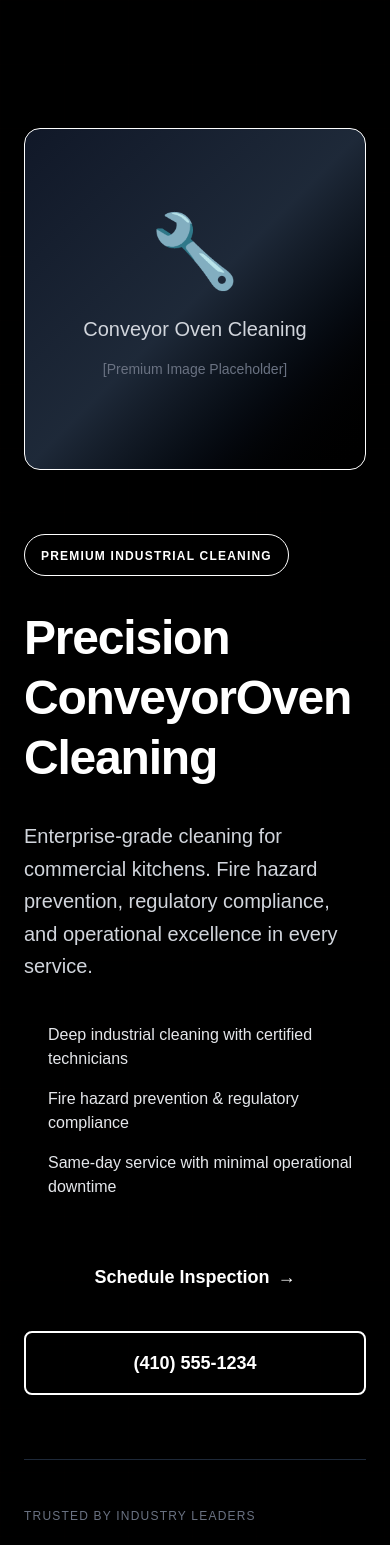
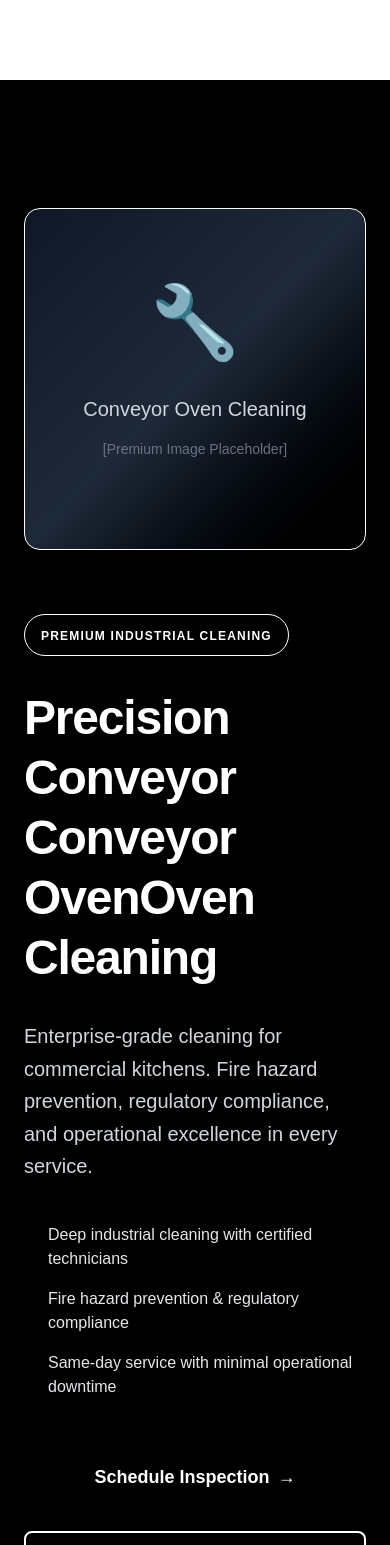
Before and after one commit to backdoc123/total-restaurant-care, a Next.js app: page / in a window 390 px wide. Shown: the top 1545 px of the page. Built offline with nearby package versions, Linux system fonts and the light colour scheme.

Commit message:
TRC PREMIUM V4: Sticky header with branding, word-by-word hero headline reveal, stronger card hover states with bg gradient, animated stat counters, enhanced scroll animations, elegant typography only

```diff
--- a/app/page.tsx
+++ b/app/page.tsx
@@ -1,3 +1,4 @@
+import Header from "@/components/Header";
 import Hero from "@/components/Hero";
 import Services from "@/components/Services";
 import WhyTRC from "@/components/WhyTRC";
@@ -7,6 +8,7 @@ import Footer from "@/components/Footer";
 export default function Home() {
   return (
     <>
+      <Header />
       <Hero />
       <Services />
       <WhyTRC />
--- /dev/null
+++ b/components/Header.tsx
@@ -0,0 +1,60 @@
+'use client'
+
+import { motion } from 'framer-motion'
+import { useState, useEffect } from 'react'
+
+export default function Header() {
+  const [isScrolled, setIsScrolled] = useState(false)
+
+  useEffect(() => {
+    const handleScroll = () => {
+      setIsScrolled(window.scrollY > 50)
+    }
+    window.addEventListener('scroll', handleScroll)
+    return () => window.removeEventListener('scroll', handleScroll)
+  }, [])
+
+  return (
+    <motion.header
+      initial={{ opacity: 0, y: -20 }}
+      animate={{ opacity: 1, y: 0 }}
+      transition={{ duration: 0.8, delay: 0.2 }}
+      className={`fixed top-0 left-0 right-0 z-50 transition-all duration-300 ${
+        isScrolled
+          ? 'bg-black/80 backdrop-blur-md border-b border-copper-600/20 py-4'
+          : 'bg-transparent py-6'
+      }`}
+    >
+      <div className="max-w-7xl mx-auto px-6 sm:px-8 lg:px-16">
+        <div className="flex items-center gap-4">
+          {/* Logo placeholder */}
+          <div className="flex items-center gap-3 group cursor-pointer">
+            <div className="w-12 h-12 rounded-lg bg-gradient-to-br from-copper-600 to-copper-500 flex items-center justify-center text-white font-black text-xl group-hover:shadow-lg group-hover:shadow-copper-600/50 transition-all duration-300">
+              TRC
+            </div>
+            <div className="hidden sm:block">
+              <p className="text-white font-sans font-bold text-sm leading-tight">
+                Total Restaurant
+              </p>
+              <p className="text-copper-500 font-sans font-bold text-sm">
+                Care
+              </p>
+            </div>
+          </div>
+
+          {/* Spacer */}
+          <div className="flex-1" />
+
+          {/* Right side CTA */}
+          <motion.button
+            whileHover={{ scale: 1.05 }}
+            whileTap={{ scale: 0.95 }}
+            className="px-6 py-2 bg-gradient-to-r from-copper-600 to-copper-500 text-white font-sans font-bold text-sm rounded-lg hover:shadow-lg hover:shadow-copper-600/50 transition-all duration-300 hidden sm:block"
+          >
+            Schedule Now
+          </motion.button>
+        </div>
+      </div>
+    </motion.header>
+  )
+}
--- a/components/Hero.tsx
+++ b/components/Hero.tsx
@@ -2,6 +2,9 @@
 
 import { motion } from 'framer-motion'
 import type { Variants } from 'framer-motion'
+
+const words = ['Precision', 'Conveyor', 'Oven', 'Cleaning']
+const highlightWords = ['Conveyor', 'Oven']
 
 export default function Hero() {
   const containerVariants: Variants = {
@@ -10,44 +13,60 @@ export default function Hero() {
       opacity: 1,
       transition: {
         staggerChildren: 0.15,
-        delayChildren: 0.2,
+        delayChildren: 0.3,
       },
     },
   }
 
   const itemVariants: Variants = {
-    hidden: { opacity: 0, y: 40 },
+    hidden: { opacity: 0, y: 50 },
     visible: {
       opacity: 1,
       y: 0,
       transition: {
-        duration: 0.9,
+        duration: 1.1,
         ease: [0.25, 0.46, 0.45, 0.94],
       },
     },
   }
 
+  const wordVariants: Variants = {
+    hidden: { opacity: 0, y: 40 },
+    visible: (custom: number) => ({
+      opacity: 1,
+      y: 0,
+      transition: {
+        delay: custom * 0.15 + 0.4,
+        duration: 0.8,
+        ease: [0.25, 0.46, 0.45, 0.94],
+      },
+    }),
+  }
+
   return (
-    <section className="relative min-h-screen bg-black text-white overflow-hidden flex items-center pt-32 pb-32">
+    <section className="relative min-h-screen bg-black text-white overflow-hidden flex items-center pt-32 pb-32 mt-20">
       {/* Elegant background elements */}
       <div className="absolute inset-0 overflow-hidden">
-        {/* Gradient orbs */}
+        {/* Gradient orbs - smooth, elegant floating */}
         <motion.div
-          animate={{ x: [0, 50, 0], y: [0, 30, 0] }}
-          transition={{ duration: 20, repeat: Infinity, ease: "easeInOut" }}
-          className="absolute -top-40 -right-40 w-80 h-80 bg-gradient-to-br from-copper-600 to-copper-900 rounded-full opacity-5 blur-3xl"
+          animate={{ x: [0, 60, 0], y: [0, 40, 0] }}
+          transition={{ duration: 25, repeat: Infinity, ease: "easeInOut" }}
+          className="absolute -top-40 -right-40 w-96 h-96 bg-gradient-to-br from-copper-600 via-copper-700 to-copper-900 rounded-full opacity-8 blur-3xl"
         />
         <motion.div
-          animate={{ x: [0, -30, 0], y: [0, -40, 0] }}
-          transition={{ duration: 25, repeat: Infinity, ease: "easeInOut", delay: 1 }}
-          className="absolute -bottom-32 -left-32 w-96 h-96 bg-gradient-to-tr from-copper-500 to-copper-700 rounded-full opacity-3 blur-3xl"
+          animate={{ x: [0, -40, 0], y: [0, -50, 0] }}
+          transition={{ duration: 30, repeat: Infinity, ease: "easeInOut", delay: 2 }}
+          className="absolute -bottom-40 -left-40 w-96 h-96 bg-gradient-to-tr from-copper-600 via-copper-700 to-orange-600 rounded-full opacity-6 blur-3xl"
         />
 
-        {/* Subtle grid */}
-        <div className="absolute inset-0 opacity-5" style={{
-          backgroundImage: 'linear-gradient(90deg, rgba(249,158,11,.1) 1px, transparent 1px), linear-gradient(rgba(249,158,11,.1) 1px, transparent 1px)',
-          backgroundSize: '4rem 4rem'
+        {/* Subtle animated grid */}
+        <div className="absolute inset-0 opacity-10" style={{
+          backgroundImage: 'linear-gradient(90deg, rgba(249,158,11,.15) 1px, transparent 1px), linear-gradient(rgba(249,158,11,.15) 1px, transparent 1px)',
+          backgroundSize: '5rem 5rem'
         }} />
+
+        {/* Gradient overlay */}
+        <div className="absolute inset-0 bg-gradient-to-br from-black via-black to-black opacity-40" />
       </div>
 
       {/* Content */}
@@ -62,26 +81,40 @@ export default function Hero() {
           >
             {/* Badge */}
             <motion.div variants={itemVariants} className="mb-8 inline-block">
-              <div className="px-4 py-2 border border-copper-600 border-opacity-40 rounded-full backdrop-blur-xs bg-copper-600 bg-opacity-10">
+              <div className="px-4 py-2 border border-copper-600 border-opacity-40 rounded-full backdrop-blur-sm bg-copper-600 bg-opacity-10">
                 <span className="text-copper-400 font-sans text-xs uppercase tracking-widest font-semibold">
                   Premium Industrial Cleaning
                 </span>
               </div>
             </motion.div>
 
-            {/* Headline - Premium typography */}
-            <motion.h1
-              variants={itemVariants}
-              className="text-5xl sm:text-6xl lg:text-7xl font-sans font-black mb-8 leading-tight tracking-tight text-white"
-            >
-              Precision{' '}
-              <span className="relative inline-block">
-                <span className="relative z-10">Conveyor</span>
-                <span className="absolute -inset-2 bg-gradient-to-r from-copper-600 to-copper-500 blur-lg opacity-50" />
-                <span className="absolute -inset-2 bg-gradient-to-r from-copper-600 to-copper-500" />
-                <span className="relative text-white">Oven</span>
-              </span>
-              {' '}Cleaning
+            {/* Headline - Word by word reveal */}
+            <motion.h1 className="text-5xl sm:text-6xl lg:text-7xl font-sans font-black mb-8 leading-tight tracking-tight text-white">
+              {words.map((word, index) => (
+                <motion.span
+                  key={index}
+                  custom={index}
+                  variants={wordVariants}
+                  initial="hidden"
+                  animate="visible"
+                  className={`inline-block mr-3 ${
+                    highlightWords.includes(word)
+                      ? 'relative'
+                      : ''
+                  }`}
+                >
+                  {highlightWords.includes(word) ? (
+                    <span className="relative inline-block">
+                      <span className="relative z-10">{word}</span>
+                      <span className="absolute -inset-2 bg-gradient-to-r from-copper-600 to-copper-500 blur-lg opacity-60" />
+                      <span className="absolute -inset-2 bg-gradient-to-r from-copper-600 to-copper-500 opacity-20" />
+                      <span className="relative text-white">{word}</span>
+                    </span>
+                  ) : (
+                    word
+                  )}
+                </motion.span>
+              ))}
             </motion.h1>
 
             {/* Subheading */}
@@ -100,7 +133,7 @@ export default function Hero() {
                 'Same-day service with minimal operational downtime'
               ].map((item, i) => (
                 <div key={i} className="flex items-start gap-4">
-                  <div className="w-2 h-2 bg-gradient-to-r from-copper-500 to-copper-400 rounded-full mt-2.5 flex-shrink-0" />
+                  <div className="w-2 h-2 bg-gradient-to-r from-copper-500 to-copper-400 rounded-full mt-3 flex-shrink-0" />
                   <p className="text-gray-200 font-light">{item}</p>
                 </div>
               ))}
@@ -112,17 +145,17 @@ export default function Hero() {
               className="flex flex-col sm:flex-row gap-6 sm:items-center"
             >
               <motion.button
-                whileHover={{ scale: 1.05, y: -2 }}
+                whileHover={{ scale: 1.08, y: -4 }}
                 whileTap={{ scale: 0.95 }}
-                className="px-8 py-4 bg-gradient-to-r from-copper-600 to-copper-500 text-white font-sans font-bold text-lg rounded-lg hover:shadow-2xl hover:shadow-copper-600/50 transition-all duration-300 flex items-center justify-center"
+                className="px-10 py-4 bg-gradient-to-r from-copper-600 to-copper-500 text-white font-sans font-bold text-lg rounded-lg hover:shadow-2xl hover:shadow-copper-600/50 transition-all duration-300 flex items-center justify-center gap-2"
               >
                 Schedule Inspection
-                <span className="ml-2">→</span>
+                <span>→</span>
               </motion.button>
               <motion.button
-                whileHover={{ scale: 1.05 }}
+                whileHover={{ scale: 1.08 }}
                 whileTap={{ scale: 0.95 }}
-                className="px-8 py-4 border-2 border-copper-600 border-opacity-60 text-copper-400 font-sans font-bold text-lg rounded-lg hover:bg-copper-600 hover:bg-opacity-10 hover:text-copper-300 transition-all duration-300"
+                className="px-10 py-4 border-2 border-copper-600 border-opacity-60 text-copper-400 font-sans font-bold text-lg rounded-lg hover:bg-copper-600 hover:bg-opacity-15 hover:text-copper-300 transition-all duration-300"
               >
                 (410) 555-1234
               </motion.button>
@@ -137,9 +170,9 @@ export default function Hero() {
 
           {/* Right: Visual Element */}
           <motion.div
-            initial={{ opacity: 0, x: 60 }}
+            initial={{ opacity: 0, x: 80 }}
             animate={{ opacity: 1, x: 0 }}
-            transition={{ duration: 1, delay: 0.3, ease: [0.25, 0.46, 0.45, 0.94] }}
+            transition={{ duration: 1.2, delay: 0.4, ease: [0.25, 0.46, 0.45, 0.94] }}
             className="order-1 lg:order-2"
           >
             {/* Premium image placeholder */}
@@ -147,7 +180,7 @@ export default function Hero() {
               <div className="aspect-square rounded-2xl overflow-hidden bg-gradient-to-br from-gray-900 via-gray-800 to-black border border-copper-600 border-opacity-30 relative group">
                 {/* Animated accent */}
                 <motion.div
-                  className="absolute -inset-1 bg-gradient-to-r from-copper-600 to-copper-400 rounded-2xl opacity-0 group-hover:opacity-20 blur-lg transition-opacity duration-300"
+                  className="absolute -inset-1 bg-gradient-to-r from-copper-600 to-copper-400 rounded-2xl opacity-0 group-hover:opacity-25 blur-lg transition-opacity duration-300"
                   animate={{ rotate: [0, 360] }}
                   transition={{ duration: 20, repeat: Infinity, ease: "linear" }}
                 />
@@ -155,8 +188,8 @@ export default function Hero() {
                 {/* Content */}
                 <div className="absolute inset-0 flex flex-col items-center justify-center p-8 z-10">
                   <motion.div
-                    animate={{ y: [0, -10, 0] }}
-                    transition={{ duration: 4, repeat: Infinity }}
+                    animate={{ y: [0, -15, 0] }}
+                    transition={{ duration: 5, repeat: Infinity }}
                     className="text-7xl mb-6"
                   >
                     🔧
@@ -168,9 +201,9 @@ export default function Hero() {
 
               {/* Floating card accent */}
               <motion.div
-                initial={{ opacity: 0, y: 20 }}
+                initial={{ opacity: 0, y: 30 }}
                 animate={{ opacity: 1, y: 0 }}
-                transition={{ duration: 0.8, delay: 0.6 }}
+                transition={{ duration: 0.8, delay: 0.8 }}
                 className="absolute -bottom-12 -right-12 w-48 p-6 bg-black border border-copper-600 border-opacity-30 rounded-xl backdrop-blur-sm hidden lg:block"
               >
                 <p className="text-xs text-copper-400 uppercase tracking-widest mb-2">25+ Years</p>
@@ -183,8 +216,8 @@ export default function Hero() {
 
       {/* Scroll indicator */}
       <motion.div
-        animate={{ y: [0, 12, 0] }}
-        transition={{ duration: 3, repeat: Infinity }}
+        animate={{ y: [0, 16, 0] }}
+        transition={{ duration: 3.5, repeat: Infinity }}
         className="absolute bottom-10 left-1/2 transform -translate-x-1/2 z-20"
       >
         <div className="text-copper-500 text-center">
--- a/components/Services.tsx
+++ b/components/Services.tsx
@@ -5,32 +5,26 @@ import type { Variants } from 'framer-motion'
 
 const services = [
   {
-    icon: '🔬',
     title: 'Deep Industrial Cleaning',
     description: 'Certified technicians use proven methods to remove grease, carbon, and buildup from conveyor ovens and kitchen systems.',
   },
   {
-    icon: '🛡️',
     title: 'Fire Hazard Prevention',
     description: 'Eliminate dangerous grease accumulation. Our process ensures your kitchen stays safe and fire-compliant.',
   },
   {
-    icon: '⚖️',
     title: 'Regulatory Compliance',
     description: 'Meet all local health codes and safety standards. Avoid costly violations and operational shutdowns.',
   },
   {
-    icon: '⏱️',
     title: 'Minimal Downtime',
     description: 'Same-day service options keep your operation running. Efficient work minimizes kitchen interruption.',
   },
   {
-    icon: '📅',
     title: 'Scheduled Maintenance',
     description: 'Recurring cleaning programs customized to your kitchen\'s needs. Prevents buildup before it becomes critical.',
   },
   {
-    icon: '🚨',
     title: 'Emergency Response',
     description: '24-hour availability for urgent cleaning needs. Rapid deployment when you need it most.',
   },
@@ -43,36 +37,36 @@ export default function Services() {
       opacity: 1,
       transition: {
         staggerChildren: 0.08,
-        delayChildren: 0.1,
+        delayChildren: 0.15,
       },
     },
   }
 
   const cardVariants: Variants = {
-    hidden: { opacity: 0, y: 30 },
+    hidden: { opacity: 0, y: 40 },
     visible: {
       opacity: 1,
       y: 0,
       transition: {
-        duration: 0.6,
+        duration: 0.8,
         ease: "easeOut",
       },
     },
   }
 
   return (
-    <section className="py-32 bg-white relative overflow-hidden">
+    <section className="py-40 bg-white relative overflow-hidden">
       {/* Subtle background */}
-      <div className="absolute inset-0 opacity-30" style={{
+      <div className="absolute inset-0 opacity-40" style={{
         backgroundImage: 'radial-gradient(circle at 20% 50%, rgba(245, 158, 11, .02) 0%, transparent 50%)'
       }} />
 
       <div className="max-w-7xl mx-auto px-6 sm:px-8 lg:px-16 relative z-10">
         {/* Section header */}
         <motion.div
-          initial={{ opacity: 0, y: 30 }}
+          initial={{ opacity: 0, y: 50 }}
           whileInView={{ opacity: 1, y: 0 }}
-          transition={{ duration: 0.7 }}
+          transition={{ duration: 0.9 }}
           viewport={{ once: true }}
           className="mb-24 max-w-3xl"
         >
@@ -97,24 +91,22 @@ export default function Services() {
             <motion.div
               key={index}
               variants={cardVariants}
-              whileHover={{ y: -8, transition: { duration: 0.3 } }}
-              className="group p-8 bg-white border-2 border-navy-100 rounded-xl hover:border-copper-600 hover:border-opacity-50 hover:shadow-2xl hover:shadow-copper-600/10 transition-all duration-300"
+              whileHover={{
+                y: -12,
+                transition: { duration: 0.3 }
+              }}
+              className="group p-8 bg-white border-2 border-navy-100 rounded-xl hover:border-copper-600 hover:border-opacity-60 hover:bg-gradient-to-br hover:from-white hover:to-orange-50 hover:shadow-2xl hover:shadow-copper-600/15 transition-all duration-300"
             >
-              {/* Icon */}
-              <div className="text-5xl mb-6 inline-block group-hover:animate-float">
-                {service.icon}
-              </div>
-
               {/* Title with accent line */}
-              <div className="mb-4">
-                <h3 className="text-xl font-sans font-bold text-navy-900">
+              <div className="mb-6">
+                <h3 className="text-2xl font-sans font-bold text-navy-900 group-hover:text-copper-600 transition-colors duration-300">
                   {service.title}
                 </h3>
-                <div className="w-0 group-hover:w-12 h-1 bg-gradient-to-r from-copper-600 to-copper-400 transition-all duration-300 mt-3" />
+                <div className="w-0 group-hover:w-16 h-1.5 bg-gradient-to-r from-copper-600 to-copper-400 transition-all duration-300 mt-4" />
               </div>
 
               {/* Description */}
-              <p className="text-navy-700 font-light leading-relaxed">
+              <p className="text-navy-700 font-light leading-relaxed text-lg">
                 {service.description}
               </p>
             </motion.div>
--- a/components/WhyTRC.tsx
+++ b/components/WhyTRC.tsx
@@ -1,6 +1,7 @@
 'use client'
 
 import { motion } from 'framer-motion'
+import { useEffect, useState } from 'react'
 import type { Variants } from 'framer-motion'
 
 const reasons = [
@@ -26,47 +27,78 @@ const reasons = [
   },
 ]
 
+function AnimatedNumber({ value, duration = 2.5 }: { value: number; duration?: number }) {
+  const [count, setCount] = useState(0)
+
+  useEffect(() => {
+    let isMounted = true
+    const target = value
+
+    const interval = setInterval(() => {
+      setCount(prev => {
+        if (prev >= target) {
+          clearInterval(interval)
+          return target
+        }
+        return Math.min(prev + Math.ceil(target / (duration * 60)), target)
+      })
+    }, 1000 / 60)
+
+    return () => {
+      isMounted = false
+      clearInterval(interval)
+    }
+  }, [value, duration])
+
+  return <>{count}</>
+}
+
 export default function WhyTRC() {
   const containerVariants: Variants = {
     hidden: { opacity: 0 },
     visible: {
       opacity: 1,
       transition: {
-        staggerChildren: 0.12,
+        staggerChildren: 0.15,
         delayChildren: 0.1,
       },
     },
   }
 
   const itemVariants: Variants = {
-    hidden: { opacity: 0, x: -40 },
+    hidden: { opacity: 0, x: -50 },
     visible: {
       opacity: 1,
       x: 0,
       transition: {
-        duration: 0.7,
+        duration: 0.9,
         ease: "easeOut",
       },
     },
   }
 
   return (
-    <section className="py-32 bg-gradient-to-b from-navy-900 to-navy-950 text-white relative overflow-hidden">
+    <section className="py-40 bg-gradient-to-b from-navy-900 to-navy-950 text-white relative overflow-hidden">
       {/* Elegant background elements */}
       <div className="absolute inset-0">
         <motion.div
-          animate={{ x: [0, 40, 0], y: [0, 20, 0] }}
-          transition={{ duration: 20, repeat: Infinity, ease: "easeInOut" }}
-          className="absolute top-1/4 -right-32 w-72 h-72 bg-gradient-to-br from-copper-600 to-copper-900 rounded-full opacity-5 blur-3xl"
+          animate={{ x: [0, 50, 0], y: [0, 30, 0] }}
+          transition={{ duration: 25, repeat: Infinity, ease: "easeInOut" }}
+          className="absolute top-1/4 -right-32 w-80 h-80 bg-gradient-to-br from-copper-600 to-copper-900 rounded-full opacity-8 blur-3xl"
+        />
+        <motion.div
+          animate={{ x: [0, -30, 0], y: [0, -40, 0] }}
+          transition={{ duration: 30, repeat: Infinity, ease: "easeInOut", delay: 3 }}
+          className="absolute -bottom-40 -left-40 w-80 h-80 bg-gradient-to-tr from-copper-600 to-orange-600 rounded-full opacity-6 blur-3xl"
         />
       </div>
 
       <div className="max-w-7xl mx-auto px-6 sm:px-8 lg:px-16 relative z-10">
         {/* Section header */}
         <motion.div
-          initial={{ opacity: 0, y: 30 }}
+          initial={{ opacity: 0, y: 50 }}
           whileInView={{ opacity: 1, y: 0 }}
-          transition={{ duration: 0.7 }}
+          transition={{ duration: 0.9 }}
           viewport={{ once: true }}
           className="mb-20 max-w-3xl"
         >
@@ -85,7 +117,7 @@ export default function WhyTRC() {
           initial="hidden"
           whileInView="visible"
           viewport={{ once: true, margin: "-100px" }}
-          className="grid grid-cols-1 md:grid-cols-2 gap-12 mb-24"
+          className="grid grid-cols-1 md:grid-cols-2 gap-16 mb-24"
         >
           {reasons.map((reason, index) => (
             <motion.div
@@ -93,9 +125,9 @@ export default function WhyTRC() {
               variants={itemVariants}
               className="group"
             >
-              {/* Number badge */}
-              <div className="mb-6">
-                <span className="text-6xl font-black text-copper-600 opacity-30 group-hover:opacity-100 transition-opacity duration-300">
+              {/* Number badge - animated reveal */}
+              <div className="mb-8 h-20">
+                <span className="text-7xl font-black text-copper-600 opacity-25 group-hover:opacity-100 transition-opacity duration-300 tabular-nums">
                   {reason.number}
                 </span>
               </div>
@@ -104,43 +136,44 @@ export default function WhyTRC() {
               <h3 className="text-2xl font-sans font-bold mb-4 group-hover:text-copper-400 transition-colors duration-300">
                 {reason.title}
               </h3>
-              <p className="text-gray-400 font-light leading-relaxed text-lg">
+              <p className="text-gray-400 font-light leading-relaxed text-lg mb-6">
                 {reason.description}
               </p>
 
               {/* Accent line */}
-              <div className="w-0 group-hover:w-16 h-1 bg-gradient-to-r from-copper-600 to-copper-400 transition-all duration-300 mt-6" />
+              <div className="w-0 group-hover:w-20 h-1.5 bg-gradient-to-r from-copper-600 to-copper-400 transition-all duration-300" />
             </motion.div>
           ))}
         </motion.div>
 
         {/* Credentials section */}
         <motion.div
-          initial={{ opacity: 0, y: 30 }}
+          initial={{ opacity: 0, y: 50 }}
           whileInView={{ opacity: 1, y: 0 }}
-          transition={{ duration: 0.7, delay: 0.2 }}
+          transition={{ duration: 0.9, delay: 0.2 }}
           viewport={{ once: true }}
           className="border-t border-navy-700 pt-24"
         >
-          <p className="text-copper-400 font-sans text-sm uppercase tracking-widest font-bold mb-8">By The Numbers</p>
+          <p className="text-copper-400 font-sans text-sm uppercase tracking-widest font-bold mb-12">By The Numbers</p>
 
           <div className="grid grid-cols-2 md:grid-cols-4 gap-8">
             {[
-              { value: '500+', label: 'Restaurants Served' },
-              { value: '25+', label: 'Years Experience' },
-              { value: '100%', label: 'Certified Staff' },
-              { value: '24/7', label: 'Emergency Response' },
+              { value: 500, label: 'Restaurants Served' },
+              { value: 25, label: 'Years Experience' },
+              { value: 100, label: 'Certified Staff' },
+              { value: 24, label: 'Hour Emergency Response' },
             ].map((stat, i) => (
               <motion.div
                 key={i}
-                initial={{ opacity: 0, scale: 0.9 }}
+                initial={{ opacity: 0, scale: 0.8 }}
                 whileInView={{ opacity: 1, scale: 1 }}
-                transition={{ duration: 0.6, delay: i * 0.1 }}
-                viewport={{ once: true }}
+                transition={{ duration: 0.7, delay: i * 0.1 }}
+                viewport={{ once: true, margin: "-50px" }}
                 className="text-center group"
               >
-                <div className="text-5xl sm:text-6xl font-black text-copper-600 mb-3 group-hover:text-copper-500 transition-colors">
-                  {stat.value}
+                <div className="text-6xl sm:text-7xl font-black text-copper-600 mb-3 group-hover:text-copper-500 transition-colors tabular-nums">
+                  <AnimatedNumber value={stat.value} duration={2.5} />
+                  {stat.label.includes('Hour') ? '/7' : stat.label.includes('Years') ? '+' : '%'}
                 </div>
                 <p className="text-gray-400 font-light text-sm uppercase tracking-wide">
                   {stat.label}
```
